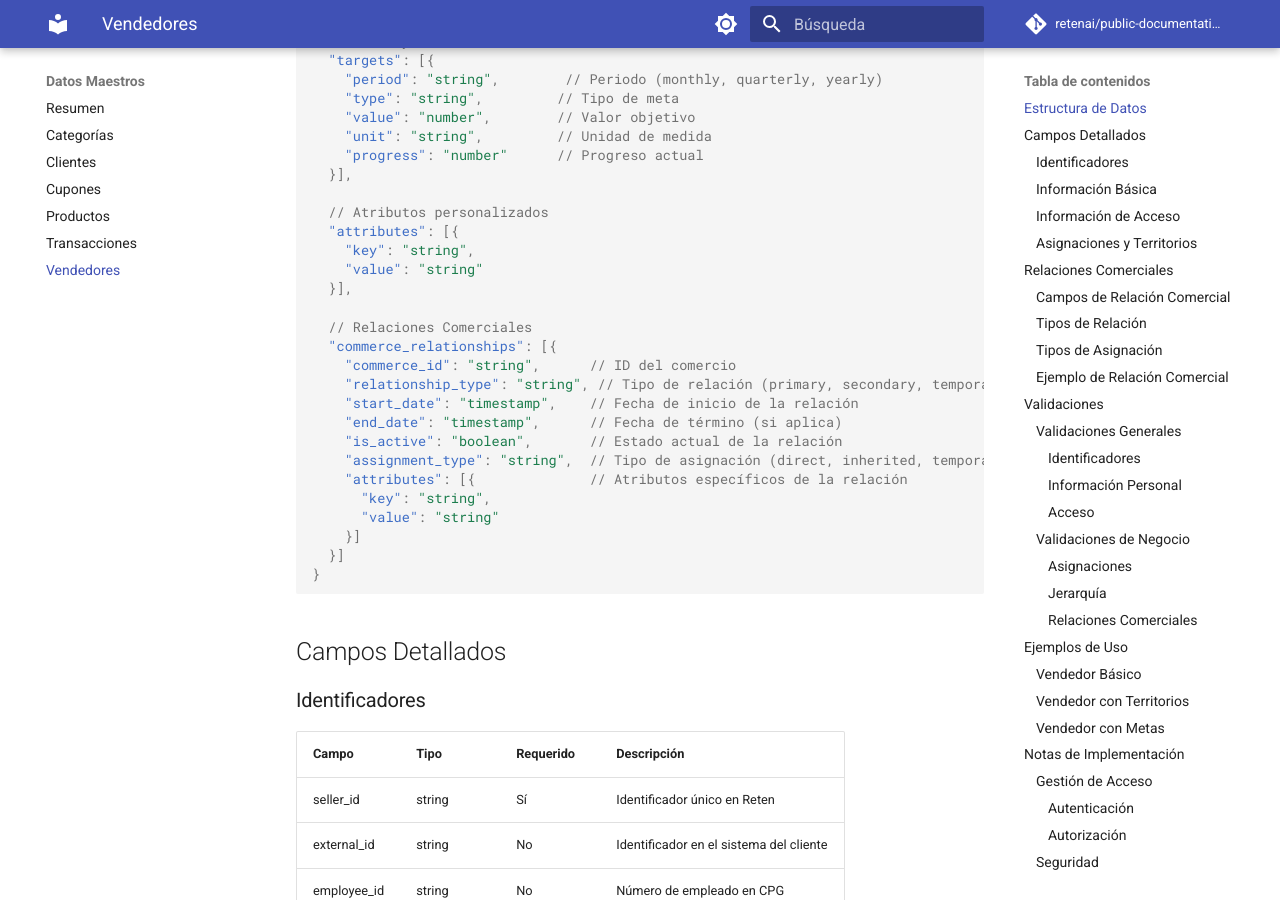
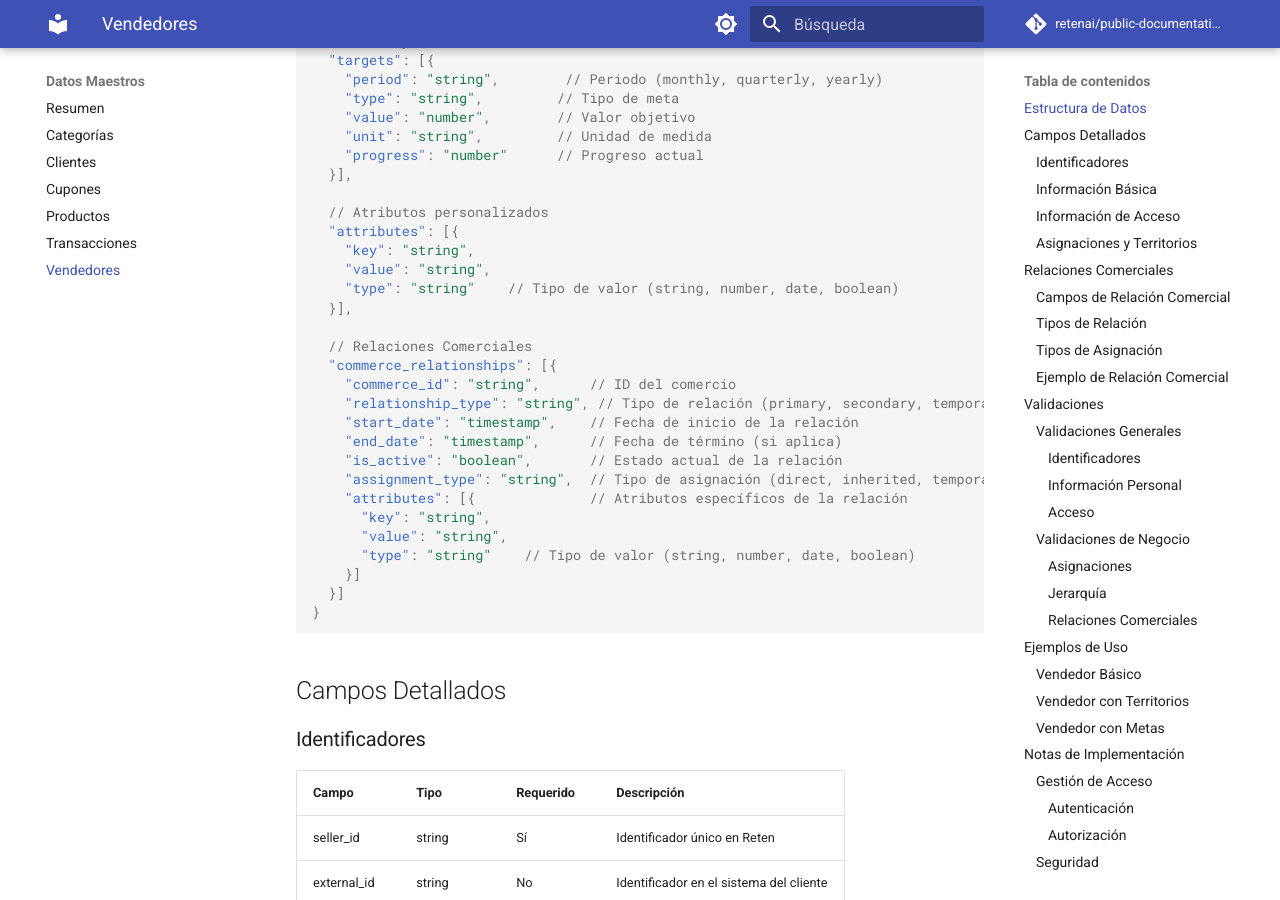
Before and after one commit to retenai/public-documentation, an MkDocs documentation site: the page built from docs/master-data/seller/README.md, in a window 1280 px wide and 900 px high, scrolled down 1706 px. Built offline with MkDocs 1.6.1 and Material for MkDocs 9.7.7, drawn with Linux system fonts in a browser that asks for light colours; comment, search, counter and statistics services are not loaded; some of the changed text lies outside the part shown.

Commit message:
docs: add type field to custom attributes in all entities
• Add type field to seller attributes and commerce relationships • Add type field to product attributes • Add type field to client attributes and group attributes • Add type field to transaction attributes, origin attributes, attribution attributes and item attributes

````diff
--- a/docs/master-data/seller/README.md
+++ b/docs/master-data/seller/README.md
@@ -87,7 +87,8 @@ Los vendedores son los usuarios del CPG (Consumer Packaged Goods) que interactú
   // Atributos personalizados
   "attributes": [{
     "key": "string",
-    "value": "string"
+    "value": "string",
+    "type": "string"    // Tipo de valor (string, number, date, boolean)
   }],
 
   // Relaciones Comerciales
@@ -100,7 +101,8 @@ Los vendedores son los usuarios del CPG (Consumer Packaged Goods) que interactú
     "assignment_type": "string",  // Tipo de asignación (direct, inherited, temporary)
     "attributes": [{              // Atributos específicos de la relación
       "key": "string",
-      "value": "string"
+      "value": "string",
+      "type": "string"    // Tipo de valor (string, number, date, boolean)
     }]
   }]
 }
@@ -188,7 +190,8 @@ Los vendedores pueden tener múltiples comercios asociados, y esta relación se
     "assignment_type": "string",  // Tipo de asignación (direct, inherited, temporary)
     "attributes": [{              // Atributos específicos de la relación
       "key": "string",
-      "value": "string"
+      "value": "string",
+      "type": "string"    // Tipo de valor (string, number, date, boolean)
     }]
   }]
 }
@@ -230,7 +233,8 @@ Los vendedores pueden tener múltiples comercios asociados, y esta relación se
     "assignment_type": "direct",
     "attributes": [{
       "key": "visit_frequency",
-      "value": "weekly"
+      "value": "weekly",
+      "type": "string"
     }]
   }, {
     "commerce_id": "COMM_456",
@@ -240,7 +244,8 @@ Los vendedores pueden tener múltiples comercios asociados, y esta relación se
     "assignment_type": "inherited",
     "attributes": [{
       "key": "backup_reason",
-      "value": "territory_overlap"
+      "value": "territory_overlap",
+      "type": "string"
     }]
   }]
 }
@@ -370,10 +375,12 @@ Los vendedores pueden tener múltiples comercios asociados, y esta relación se
   }],
   "attributes": [{
     "key": "specialty",
-    "value": "new_business"
+    "value": "new_business",
+    "type": "string"
   }, {
     "key": "certification_level",
-    "value": "advanced"
+    "value": "advanced",
+    "type": "string"
   }]
 }
 ```
````
Also changed, not shown: docs/master-data/client/README.md (+4 -2 lines), docs/master-data/product/README.md (+1 -1 lines), docs/master-data/transactions/README.md (+8 -4 lines).
